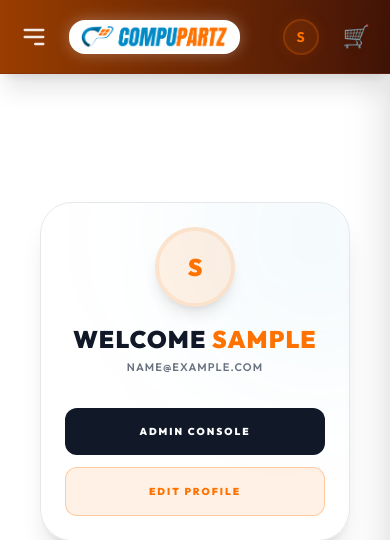
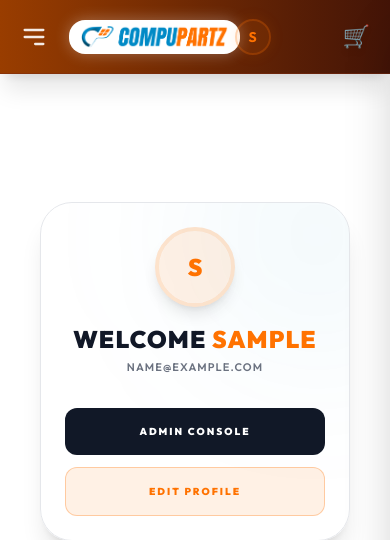
Before and after one commit to El-viktoh/Compupartz, a Django app: page /dashboard/ in a window 390 px wide. Shown: the top 540 px of the page. Run offline with Django 4.2, Linux system fonts and the light colour scheme; the visitor is signed in with stand-in values (Sample User, id 1); data that the repository does not hold is empty; some libraries are stand-ins or nearby versions.

Commit message:
Finalize mobile navbar centering with mr-12 spacing

```diff
--- a/templates/base.html
+++ b/templates/base.html
@@ -220,7 +220,7 @@
                 </button>
 
                 {% if user.is_authenticated %}
-                <a href="{% url 'dashboard' %}" class="relative group">
+                <a href="{% url 'dashboard' %}" class="relative group mr-12 md:mr-0">
                     <div class="w-9 h-9 md:w-10 md:h-10 rounded-full border-2 border-brandOrange/30 group-hover:border-brandOrange overflow-hidden transition-all duration-300 shadow-[0_0_15px_rgba(255,114,0,0.1)] group-hover:shadow-[0_0_15px_rgba(255,114,0,0.3)]">
                         {% if user.profile.avatar %}
                             <img src="{{ user.profile.avatar.url }}" class="w-full h-full object-cover">
@@ -239,7 +239,7 @@
                     </button>
                 </form>
                 {% else %}
-                <a href="{% url 'login' %}" class="bg-white/10 border border-white/20 px-4 py-1.5 rounded-full text-[13px] md:text-sm font-bold hover:text-white hover:bg-white/20 transition-all md:bg-transparent md:border-none md:px-0 md:py-0 mr-8 md:mr-0">Login</a>
+                <a href="{% url 'login' %}" class="bg-white/10 border border-white/20 px-4 py-1.5 rounded-full text-[13px] md:text-sm font-bold hover:text-white hover:bg-white/20 transition-all md:bg-transparent md:border-none md:px-0 md:py-0 mr-12 md:mr-0">Login</a>
                 <a href="{% url 'signup' %}" class="hidden md:inline-block text-[9px] md:text-xs font-bold text-white bg-brandOrange hover:bg-orange-600 px-2.5 py-1.5 md:px-4 md:py-2 rounded-full transition-all ml-1 md:ml-2 shadow-lg shadow-brandOrange/20">Join</a>
                 {% endif %}
 
```
